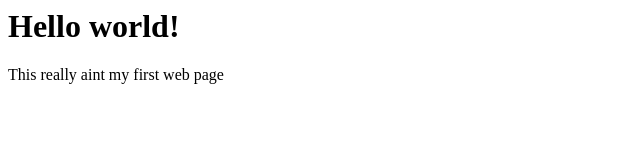
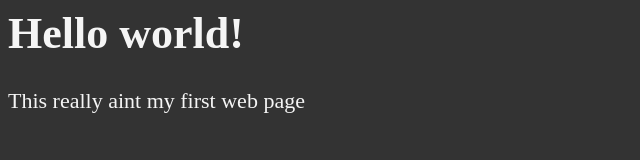
Before and after one commit to LeoMcBills/HTML_projects, a plain HTML site: page 01_lesson/index.html in a window 1280 px wide. Shown: the whole page, without its empty margins (0-640 px from the left). Drawn offline with Linux system fonts and the light colour scheme.

Commit message:
some styling

```diff
--- a/01_lesson/index.html
+++ b/01_lesson/index.html
@@ -1,6 +1,16 @@
 <html>
     <head>
         <title>leo</title>
+        <style>
+            html {
+                font-size: 22px;
+            }
+
+            body {
+                background-color: #333;
+                color: whitesmoke;
+            }
+        </style>
     </head>
     <body>
         <h1>Hello world!</h1>
```
